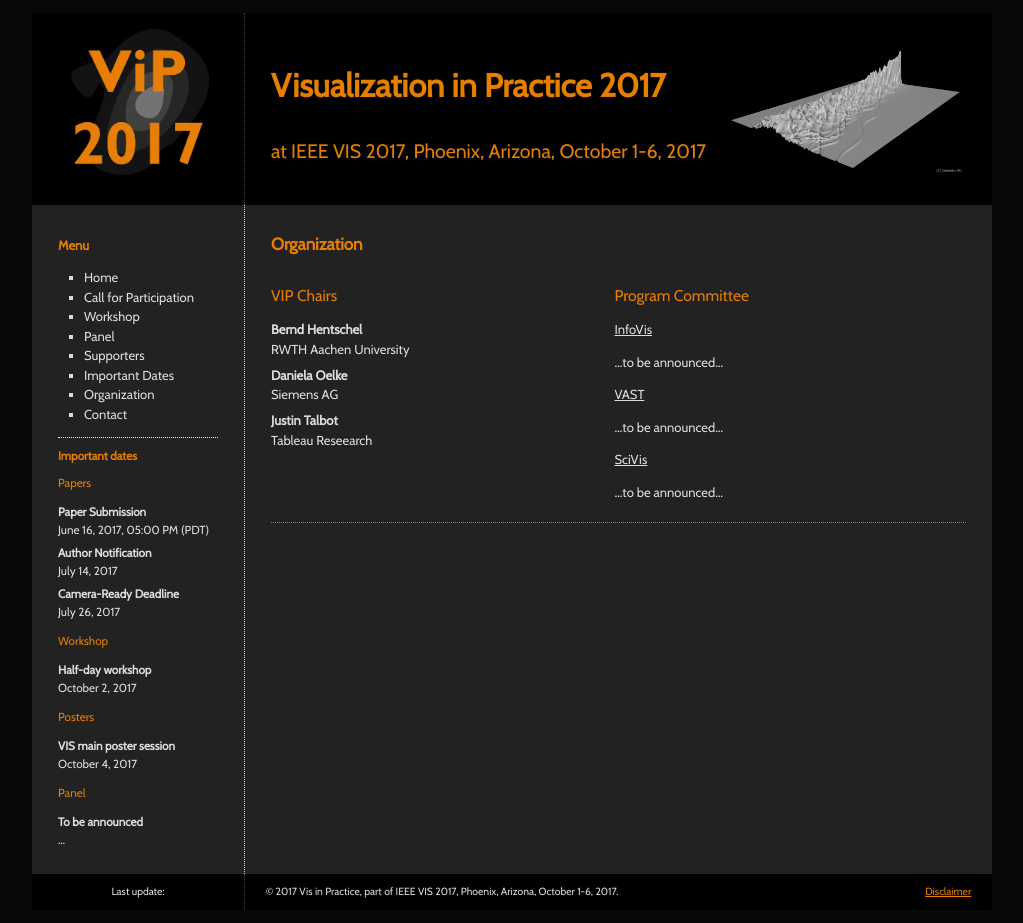
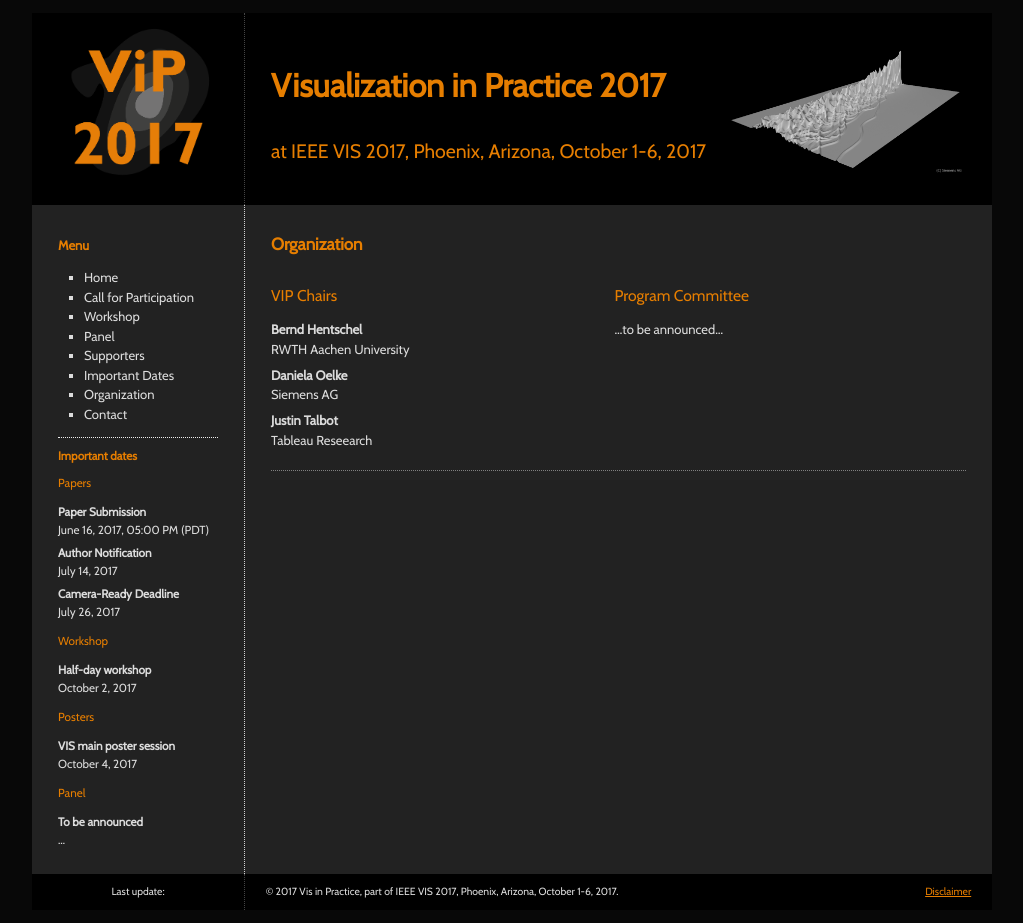
Before and after one commit to bhentschel/vip.org, a Jekyll site: the page built from _pages/organization.md, in a window 1280 px wide. Shown: the whole page, without its empty margins (128-1151 px from the left). Built offline with Jekyll 4.4.1, drawn with Linux system fonts in a browser that asks for light colours.

Commit message:
remove IPC thread separation

```diff
--- a/_pages/organization.md
+++ b/_pages/organization.md
@@ -20,17 +20,10 @@ Justin Talbot
 : Tableau Reseearch
 
 </div>
+
 <div class="right">
 ## Program Committee
 
-### InfoVis
-...to be announced...
-
-
-### VAST
-...to be announced...
-
-### SciVis
 ...to be announced...
 
 </div>
```
